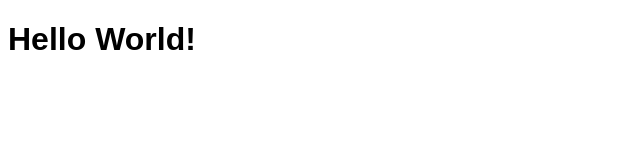
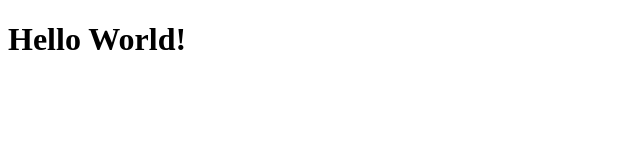
Before and after one commit to coryhouse/pluralsight-js-dev-seb-jesh, a website built with webpack: page src/index.html in a window 1280 px wide. Shown: the whole page, without its empty margins (0-640 px from the left). Built offline with nearby package versions, Linux system fonts and the light colour scheme.

Commit message:
Modified files

```diff
--- a/src/index.css
+++ b/src/index.css
@@ -1,5 +1,5 @@
 body {
-  font-family: sans-serif;
+  font-family: serif;
 }
 
 table th {
```
Also changed, not shown: buildScripts/srcServer.js (+15 -11 lines), package.json (+14 -21 lines), 1 other file.
